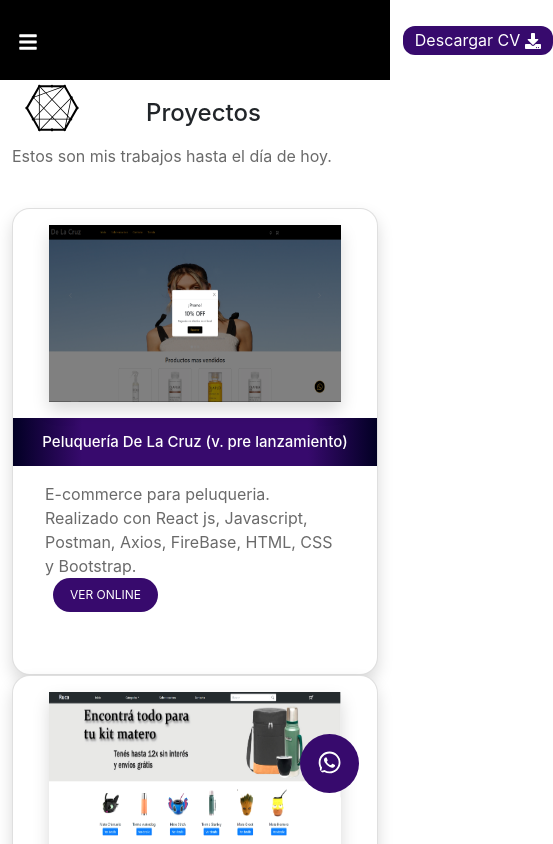
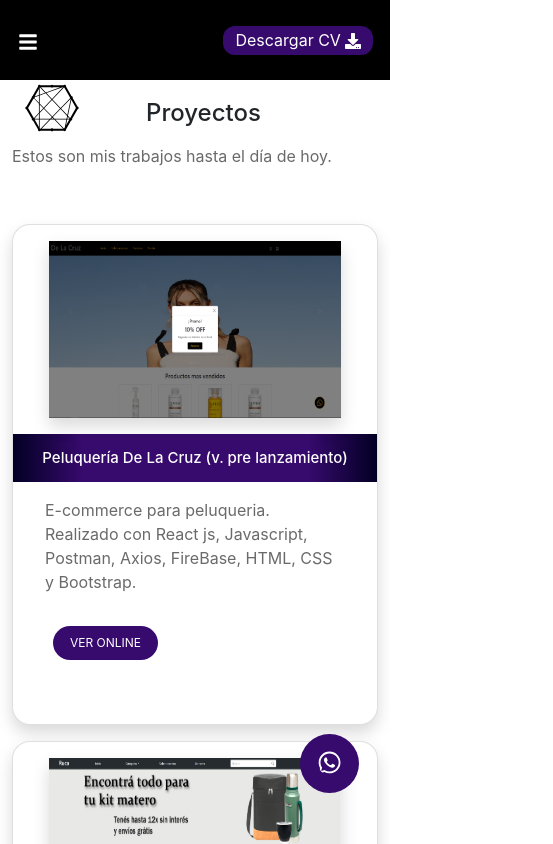
Before and after one commit to kevinfigueredo2000/Mi-Portfolio, a React (Create React App) app: page /proyectos in a window 390 px wide. Shown: the top 844 px of the page, 553 px wide, since content can reach past the window. Built offline with nearby package versions, Linux system fonts and the light colour scheme.

Commit message:
Full responsive

```diff
--- a/src/components/Index/Index.tsx
+++ b/src/components/Index/Index.tsx
@@ -31,8 +31,8 @@ export const Index = () => (
             </div>
         </Row>
         <hr />
-        <ProyectosIndex />
-        <hr />
+        <ProyectosIndex/>
+        <hr className="mt-5"/>
         <Container id="Experiencia-laboral">
             <Row className="ml-4 m-auto my-4">
                 <div className="col-sm-1 col-4 mb-2">
--- a/src/components/NavBar/NavBar.css
+++ b/src/components/NavBar/NavBar.css
@@ -95,6 +95,8 @@
 
     #cvv {
         width: 90%;
+        right: unset;
+        position: unset;
     }
     .nav-ul{
         padding-left: 16px !important;
--- a/src/components/ProyectosIndex/Proyectos/Proyectos.css
+++ b/src/components/ProyectosIndex/Proyectos/Proyectos.css
@@ -57,7 +57,7 @@
         height: 21vh;
     }
     #Row-VOnline-CFuente{
-        margin-top: 6vh;
+       height: auto;
     }
     #btn_ver{
         padding: 8px 17px 8px 17px;
--- a/src/components/ProyectosIndex/Proyectos/Proyectos.tsx
+++ b/src/components/ProyectosIndex/Proyectos/Proyectos.tsx
@@ -28,7 +28,7 @@ export const Proyectos = (prop: Props) => {
     function retProyectsSlided(){
         return(prop.Projects && prop.Projects.slice(itemCarouselNumber - 3, itemCarouselNumber).map(projects => {
             return (
-                <div className="col-sm-4" >
+                <div className="col-sm-4">
                     <div className="card shadow mb-5">
                         <div className="mx-3 my-3">
                             <Row className="mb-3 mx-2">
@@ -66,8 +66,8 @@ export const Proyectos = (prop: Props) => {
                 {
                     prop.Projects && prop.Projects.map(projects => {
                         return (
-                            <article className="col-sm-4" style={{ transition: "1s all ease" }}>
-                                <div className="card shadow mb-5">
+                            <article className="col-sm-4 mt-3" style={{ transition: "1s all ease", height:"auto", minHeight:"unset" }}>
+                                <div className="card shadow">
                                     <div className="mx-3 my-3">
                                         <Row className="mb-3 mx-2">
                                             <a href={projects.link} target="_blank" rel="noreferrer"><img src={projects.icon} className="imgFluida shadow" alt={projects.name} /></a>
@@ -79,7 +79,7 @@ export const Proyectos = (prop: Props) => {
                                             <p>{projects.description}</p>
                                         </Row>
                                         <Container>
-                                            <Row className="mb-5" id="Row-VOnline-CFuente">
+                                            <Row className="mb-5">
                                                 <div className="col-sm-8 col">
                                                     <a href={projects.link} target="_blank" type="button" id="btn_ver" rel="noreferrer">VER ONLINE</a>
                                                 </div>
```
